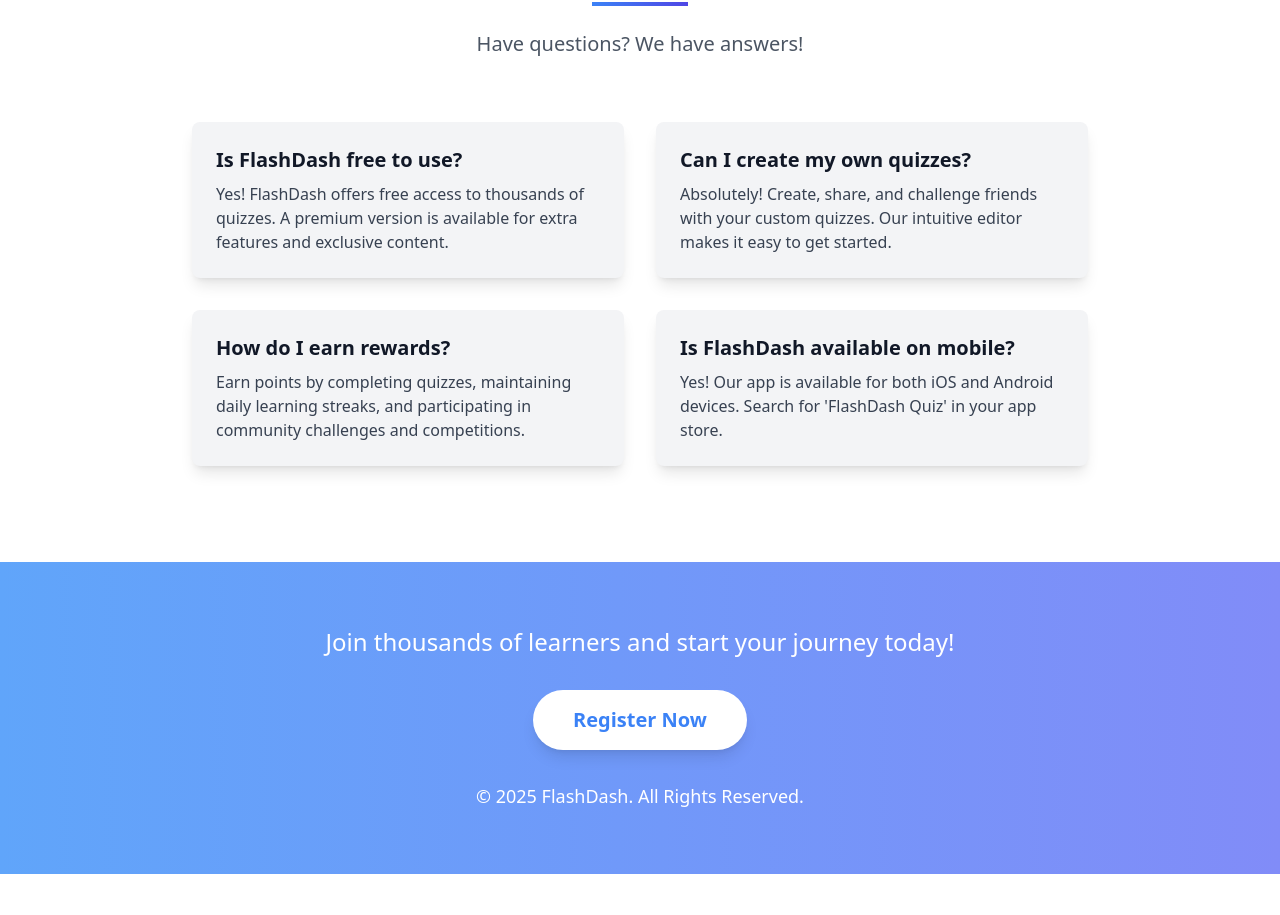
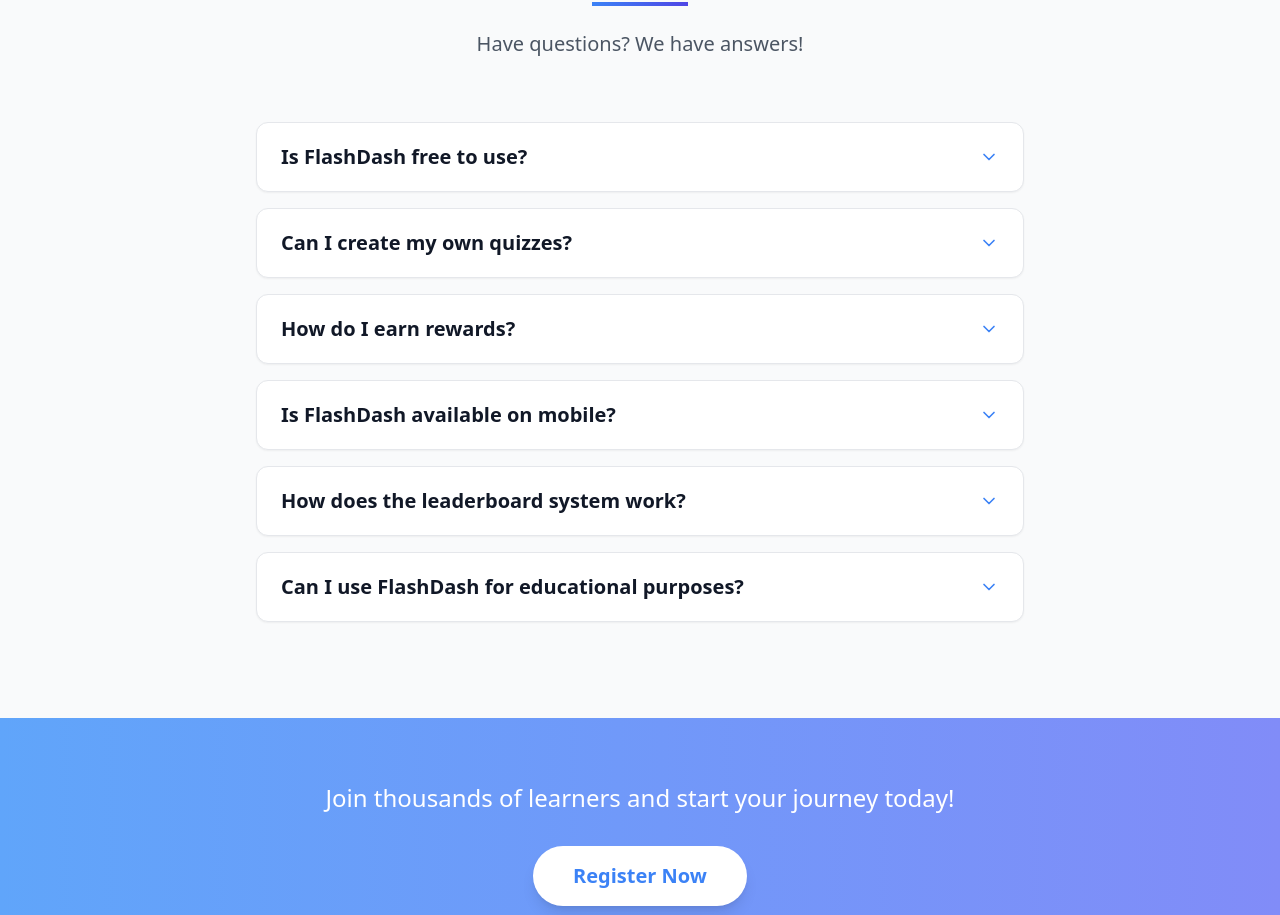
Before and after one commit to P4r1nc3/FlashDash_Frontend, a React (Vite) app: page / in a window 1280 px wide. Shown: the part 2200-3115 px from the top of the page. Before the commit the page ends 3074 px from the top, so only its background shows below. Built offline with nearby package versions, Linux system fonts and the light colour scheme.

Commit message:
Improved FAQ section

```diff
--- a/src/pages/home/Home.tsx
+++ b/src/pages/home/Home.tsx
@@ -1,10 +1,10 @@
-import React, { useEffect } from 'react';
+import React, { useEffect, useState } from 'react';
 import { Link } from 'react-router-dom';
-import { motion } from 'framer-motion';
+import { motion, AnimatePresence } from 'framer-motion';
 import Slider from "react-slick";
 import "slick-carousel/slick/slick.css";
 import "slick-carousel/slick/slick-theme.css";
-import { Star, Award, Users, Zap, Book, Gift } from 'lucide-react';
+import { Star, Award, Users, Zap, Book, Gift, ChevronDown } from 'lucide-react';
 
 interface FeatureCardProps {
     title: string;
@@ -256,7 +256,7 @@ const Home = () => {
             </section>
 
             {/* FAQ Section */}
-            <section className="py-24 bg-white">
+            <section className="py-24 bg-gray-50">
                 <div className="container mx-auto px-6 lg:px-16">
                     <div className="text-center mb-16">
                         <motion.div
@@ -267,14 +267,14 @@ const Home = () => {
                         >
                             <h2 className="text-4xl sm:text-5xl font-bold text-gray-900 mb-4">Frequently Asked Questions</h2>
                             <div className="w-24 h-1 bg-gradient-to-r from-blue-500 to-indigo-600 mx-auto mb-6"></div>
-                            <p className="text-xl text-gray-600 max-w-2xl mx-auto">Have questions? We have answers!</p>
+                            <p className="text-xl text-gray-600 max-w-2xl mx-auto mb-4">Have questions? We have answers!</p>
                         </motion.div>
                     </div>
-                    <div className="grid md:grid-cols-2 gap-6 lg:gap-8 max-w-4xl mx-auto">
-                        <FAQItem question="Is FlashDash free to use?" answer="Yes! FlashDash offers free access to thousands of quizzes. A premium version is available for extra features and exclusive content." />
-                        <FAQItem question="Can I create my own quizzes?" answer="Absolutely! Create, share, and challenge friends with your custom quizzes. Our intuitive editor makes it easy to get started." />
-                        <FAQItem question="How do I earn rewards?" answer="Earn points by completing quizzes, maintaining daily learning streaks, and participating in community challenges and competitions." />
-                        <FAQItem question="Is FlashDash available on mobile?" answer="Yes! Our app is available for both iOS and Android devices. Search for 'FlashDash Quiz' in your app store." />
+
+                    <div className="max-w-3xl mx-auto space-y-4">
+                        {faqData.map((faq, index) => (
+                            <FAQAccordionItem key={index} question={faq.question} answer={faq.answer} />
+                        ))}
                     </div>
                 </div>
             </section>
@@ -298,6 +298,33 @@ const Home = () => {
         </main>
     );
 };
+
+const faqData = [
+    {
+        question: "Is FlashDash free to use?",
+        answer: "Yes! FlashDash offers free access to thousands of quizzes. A premium version is available for extra features and exclusive content."
+    },
+    {
+        question: "Can I create my own quizzes?",
+        answer: "Absolutely! Create, share, and challenge friends with your custom quizzes. Our intuitive editor makes it easy to get started."
+    },
+    {
+        question: "How do I earn rewards?",
+        answer: "Earn points by completing quizzes, maintaining daily learning streaks, and participating in community challenges and competitions."
+    },
+    {
+        question: "Is FlashDash available on mobile?",
+        answer: "Yes! Our app is available for both iOS and Android devices. Search for 'FlashDash Quiz' in your app store."
+    },
+    {
+        question: "How does the leaderboard system work?",
+        answer: "Our leaderboards update in real-time based on points earned. Compete globally or just with friends, and reset weekly for fresh competition."
+    },
+    {
+        question: "Can I use FlashDash for educational purposes?",
+        answer: "Definitely! Many educators use FlashDash in their classrooms. We offer special features for teachers to create private quizzes for their students."
+    }
+];
 
 const FeatureCard = ({ title, description, icon, color }: FeatureCardProps) => (
     <motion.div
@@ -330,11 +357,44 @@ const Testimonial = ({ quote, name, location }: TestimonialProps) => (
     </div>
 );
 
-const FAQItem = ({ question, answer }: FAQItemProps) => (
-    <div className="bg-gray-100 p-6 rounded-lg shadow-lg">
-        <h4 className="text-xl font-semibold text-gray-900 mb-2">{question}</h4>
-        <p className="text-gray-700">{answer}</p>
-    </div>
-);
+const FAQAccordionItem = ({ question, answer }: FAQItemProps) => {
+    const [isOpen, setIsOpen] = useState(false);
+
+    return (
+        <motion.div
+            className="bg-white rounded-xl border border-gray-200 overflow-hidden shadow-sm hover:shadow-md transition-all duration-300"
+            whileHover={{ y: -5 }}
+        >
+            <button
+                className="w-full px-6 py-5 flex justify-between items-center text-left focus:outline-none"
+                onClick={() => setIsOpen(!isOpen)}
+            >
+                <h4 className="text-xl font-semibold text-gray-900">{question}</h4>
+                <motion.div
+                    animate={{ rotate: isOpen ? 180 : 0 }}
+                    transition={{ duration: 0.3 }}
+                >
+                    <ChevronDown className={`w-5 h-5 transition-colors ${isOpen ? 'text-indigo-600' : 'text-blue-500'}`} />
+                </motion.div>
+            </button>
+
+            <AnimatePresence>
+                {isOpen && (
+                    <motion.div
+                        initial={{ height: 0, opacity: 0 }}
+                        animate={{ height: 'auto', opacity: 1 }}
+                        exit={{ height: 0, opacity: 0 }}
+                        transition={{ duration: 0.3 }}
+                        className="overflow-hidden"
+                    >
+                        <div className="px-6 pb-5 text-gray-700 border-t border-gray-100 pt-3">
+                            {answer}
+                        </div>
+                    </motion.div>
+                )}
+            </AnimatePresence>
+        </motion.div>
+    );
+};
 
 export default Home;
```
